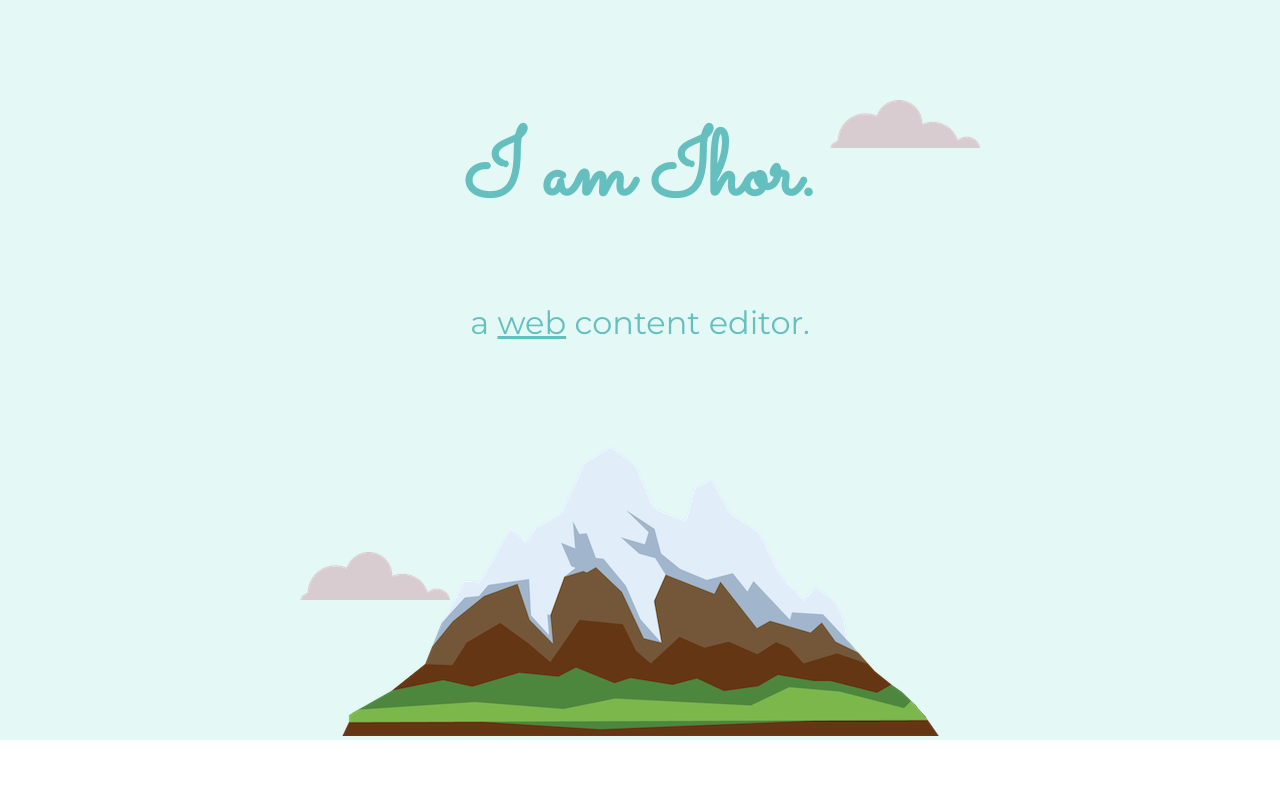
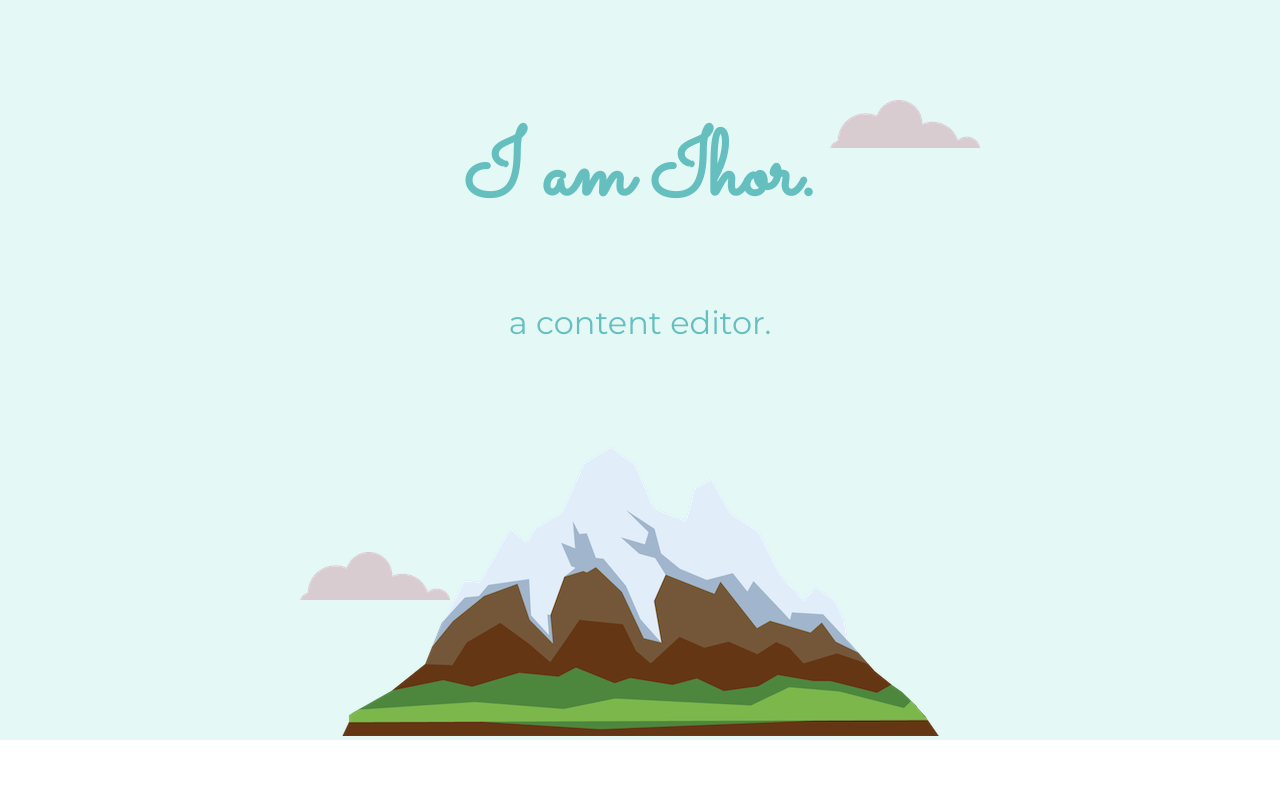
Before and after one commit to IhorFarforovskyi/css, a plain HTML site: page index.html in a window 1280 px wide. Shown: the top 800 px of the page. Drawn offline with Linux system fonts and the light colour scheme.

Commit message:
Update index.html

```diff
--- a/index.html
+++ b/index.html
@@ -13,7 +13,7 @@
     <div class="top-container">
         <img class="top-cloud" src="images/cloud.png" alt="cloud-image">
         <h1>I am Ihor.</h1>
-        <h2><span class="programmer">a <span class="pro">web</span> content editor.</span></h2>
+        <h2><span class="programmer">a content editor.</span></h2>
         <img class="bottom-cloud" src="images/cloud.png" alt="cloud-image">
         <img src="images/mountain.png" alt="mountain-image">
     </div>
```
